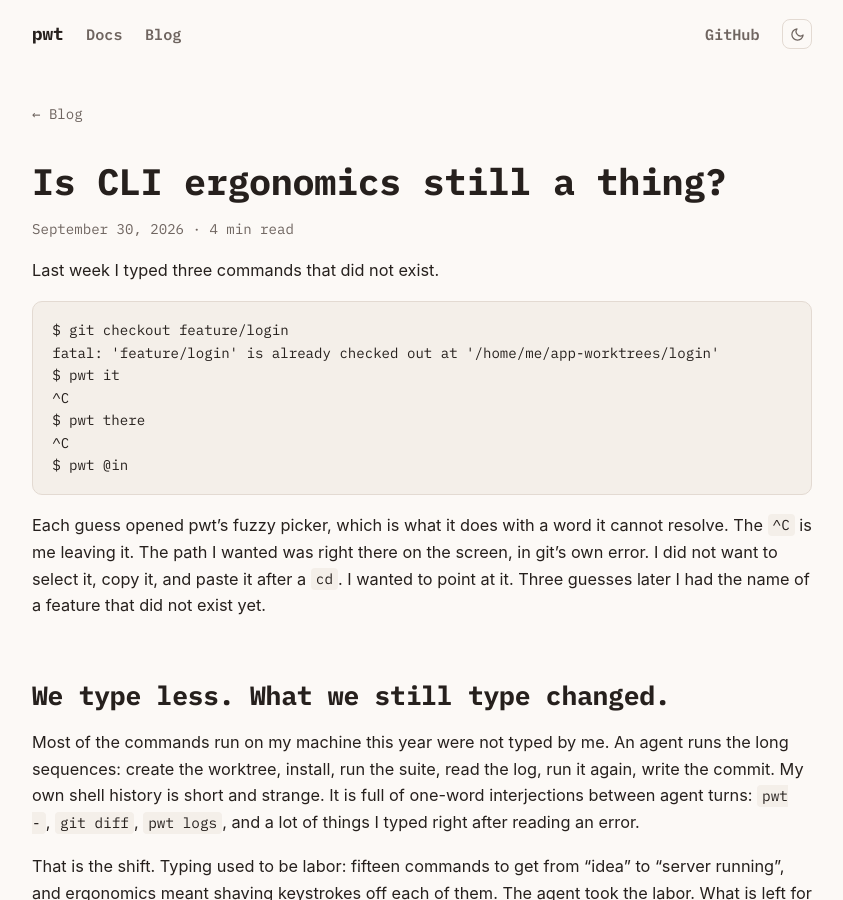
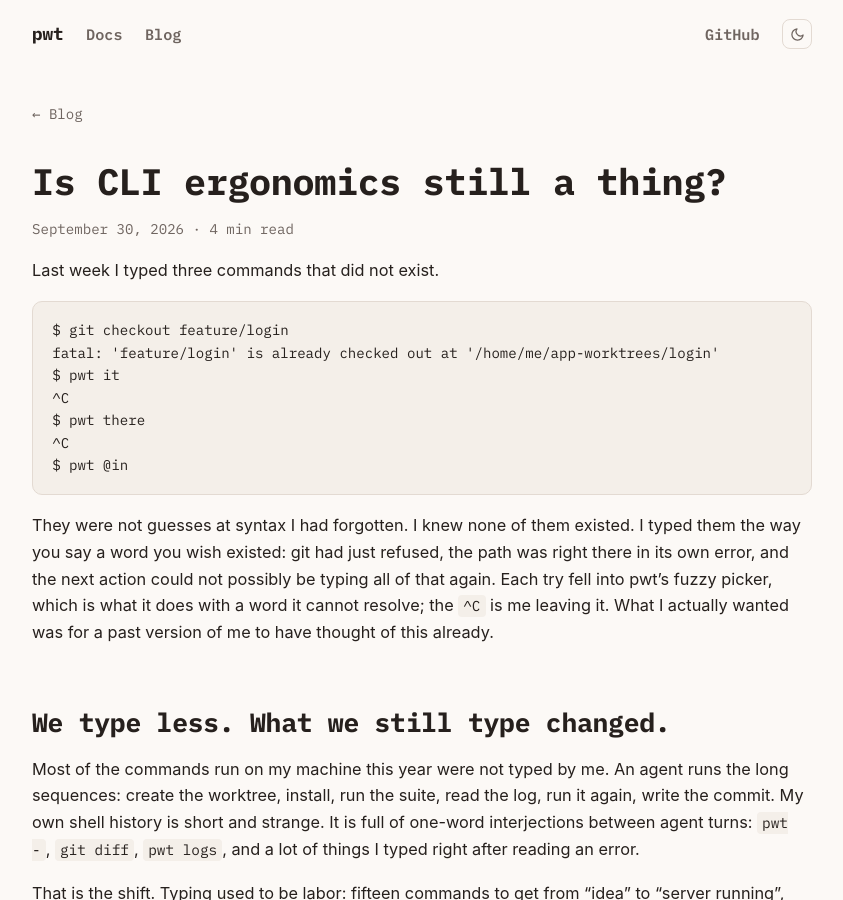
Before and after one commit to jonasporto/pwt, a Jekyll site: the page built from site/_posts/2026-09-30-is-cli-ergonomics-still-a-thing.md, in a window 1280 px wide and 900 px high. Shown: the whole window, without its empty margins (218-1061 px from the left). Built offline with Jekyll 4.4.1, drawn with Linux system fonts in a browser that asks for light colours.

Commit message:
Blog: the three commands were wishes, not guesses

````diff
--- a/site/_posts/2026-09-30-is-cli-ergonomics-still-a-thing.md
+++ b/site/_posts/2026-09-30-is-cli-ergonomics-still-a-thing.md
@@ -17,11 +17,13 @@
 $ pwt @in
 ```
 
-Each guess opened pwt's fuzzy picker, which is what it does with a word it
-cannot resolve. The `^C` is me leaving it. The path I wanted was right
-there on the screen, in git's own error. I did not want to select it, copy
-it, and paste it after a `cd`. I wanted to point at it. Three guesses later
-I had the name of a feature that did not exist yet.
+They were not guesses at syntax I had forgotten. I knew none of them
+existed. I typed them the way you say a word you wish existed: git had
+just refused, the path was right there in its own error, and the next
+action could not possibly be typing all of that again. Each try fell into
+pwt's fuzzy picker, which is what it does with a word it cannot resolve;
+the `^C` is me leaving it. What I actually wanted was for a past version
+of me to have thought of this already.
 
 ## We type less. What we still type changed.
 
````
